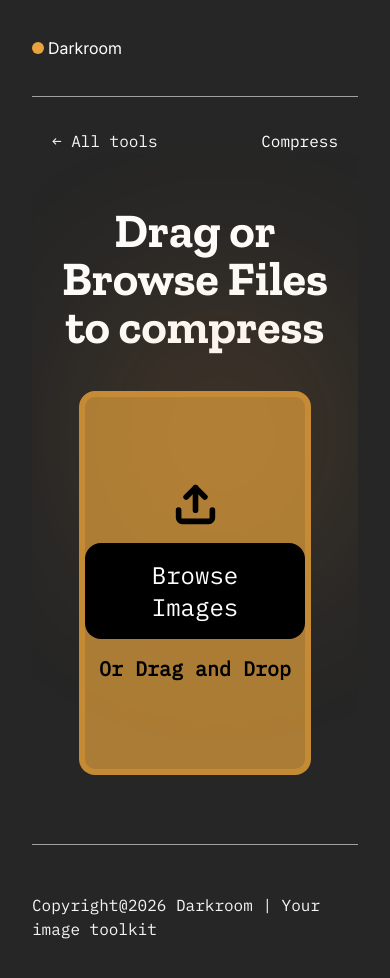
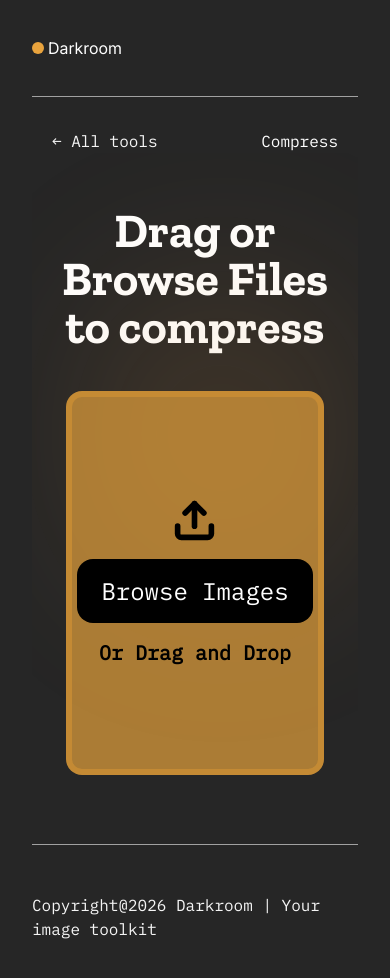
Before and after one commit to ibrahimhere47/Darkroom-v2, a React (Vite) app: page /tools/compress in a window 390 px wide. Shown: the top 978 px of the page. Built offline with nearby package versions, Linux system fonts and the light colour scheme.

Commit message:
Empty Tool Page responsive update

```diff
--- a/src/components/tool-page-comps/ToolPageEmptyLook.jsx
+++ b/src/components/tool-page-comps/ToolPageEmptyLook.jsx
@@ -36,7 +36,7 @@ const ToolPageEmptyLook = (props) => {
             <ToolPageHeader />
                 <div
                     ref={containerRef}
-                    className="relative flex flex-col items-center justify-center w-full min-h-[80vh] mb-4 px-6 overflow-hidden isolate"
+                    className="relative flex flex-col items-center justify-center w-full min-h-[80vh] mb-4 px-2 sm:px-6 overflow-hidden isolate"
                 >
                     <div
                         ref={blobRef}
```
